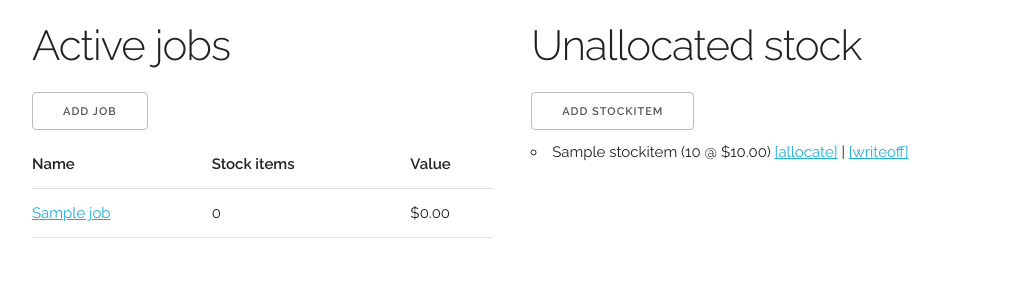
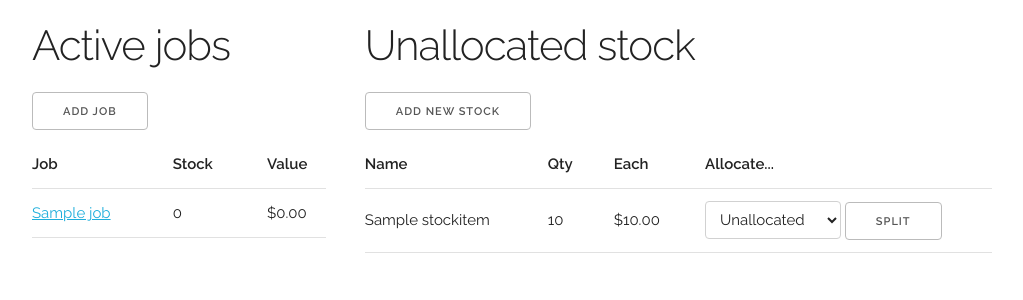
Before and after one commit to CapitalD/tradestock, a Flask app: template tradestock/templates/index.html in a window 1280 px wide. Shown: the part 71-371 px from the top of the page, without its empty margins (128-1151 px from the left). Run offline with Flask 2, Linux system fonts and the light colour scheme; tables that the repository leaves empty hold one stand-in row (values such as "Sample post"); the template is opened without the code that fills it: values that come from a table or form of the project are taken from there, most other values are stand-ins (such as "Sample title", 1, 10 or a date in 2020); data that the repository does not hold is empty; parts of the project's set-up code (start-up, migrations or seed data) failed here and were passed over.

Commit message:
WIP: Updating allocation on dashboard

```diff
--- a/tradestock/static/css/tradestock.css
+++ b/tradestock/static/css/tradestock.css
@@ -14,3 +14,7 @@ label .required-indicator {
 .hide {
   display: none;
 }
+
+table input, table select, table .button {
+  margin: inherit;
+}
--- a/tradestock/templates/index.html
+++ b/tradestock/templates/index.html
@@ -2,17 +2,17 @@
 {% block body %}
 
 <div class="row">
-  <div class="six columns" id="active_jobs">
+  <div class="four columns" id="active_jobs">
     <h2>Active jobs</h2>
     <a class="button" href="{{url_for('new_job')}}">Add job</a>
-    <table class="u-full-width">
+    <table id="active_jobs_table" class="u-full-width">
       <thead>
         <tr>
           <th>
-            Name
+            Job
           </th>
           <th>
-            Stock items
+            Stock
           </th>
           <th>
             Value
@@ -45,21 +45,63 @@
     </table>
   </div>
 
-  <div class="six columns" id="unallocated_stock">
+  <div class="eight columns" id="unallocated_stock">
     <h2>Unallocated stock</h2>
-    <a class="button" href="{{url_for('new_stockitem')}}">Add stockitem</a>
+    <a class="button" href="{{url_for('new_stockitem')}}">Add new stock</a>
+
     {% if not unallocated_stock %}
       <p>
         No unallocated stock
       </p>
     {% endif %}
-    <ul>
+    <table id="unallocated_stock_table" class="u-full-width">
+      <thead>
+        <tr>
+          <th>
+            Name
+          </th>
+          <th>
+            Qty
+          </th>
+          <th>
+            Each
+          </th>
+          <th>
+            Allocate...
+          </th>
+        </tr>
+      </thead>
+      <tbody>
       {% for stock in unallocated_stock %}
-        <li>{{stock.name}} ({{numeraljs(stock.quantity).decimal_if_required()}} @ {{numeraljs(stock.unitprice).currency()}}) <a href="{{url_for('allocate_stock', id=stock.id)}}">[allocate]</a> | <a href="{{url_for('writeoff', id=stock.id)}}">[writeoff]</a></li>
+        <tr>
+          <td>
+            {{stock.name}}
+          </td>
+          <td>
+            {{numeraljs(stock.quantity).decimal_if_required()}}
+          </td>
+          <td>
+            {{numeraljs(stock.unitprice).currency()}}
+          </td>
+          <td>
+            <select name="">
+              <option>Unallocated</option>
+              <optgroup label="Active jobs">
+                {% for job in jobs %}
+                  <option value="{{ job.Job.id }}">{{job.Job.name}}</option>
+                {% endfor %}
+              </optgroup>
+              <option disabled>──</option>
+              <option>Write-off</option>
+            </select>
+            <a class="button" href="{{url_for('allocate_stock', id=stock.id)}}">Split</a>
+          </td>
+           <!--( @ ) <a href="{{url_for('allocate_stock', id=stock.id)}}">[allocate]</a> | <a href="{{url_for('writeoff', id=stock.id)}}">[writeoff]</a></li>-->
+        </tr>
+
       {% endfor %}
-    </ul>
+      </tbody>
+    </table>
   </div>
 </div>
-
-
 {% endblock %}
```
